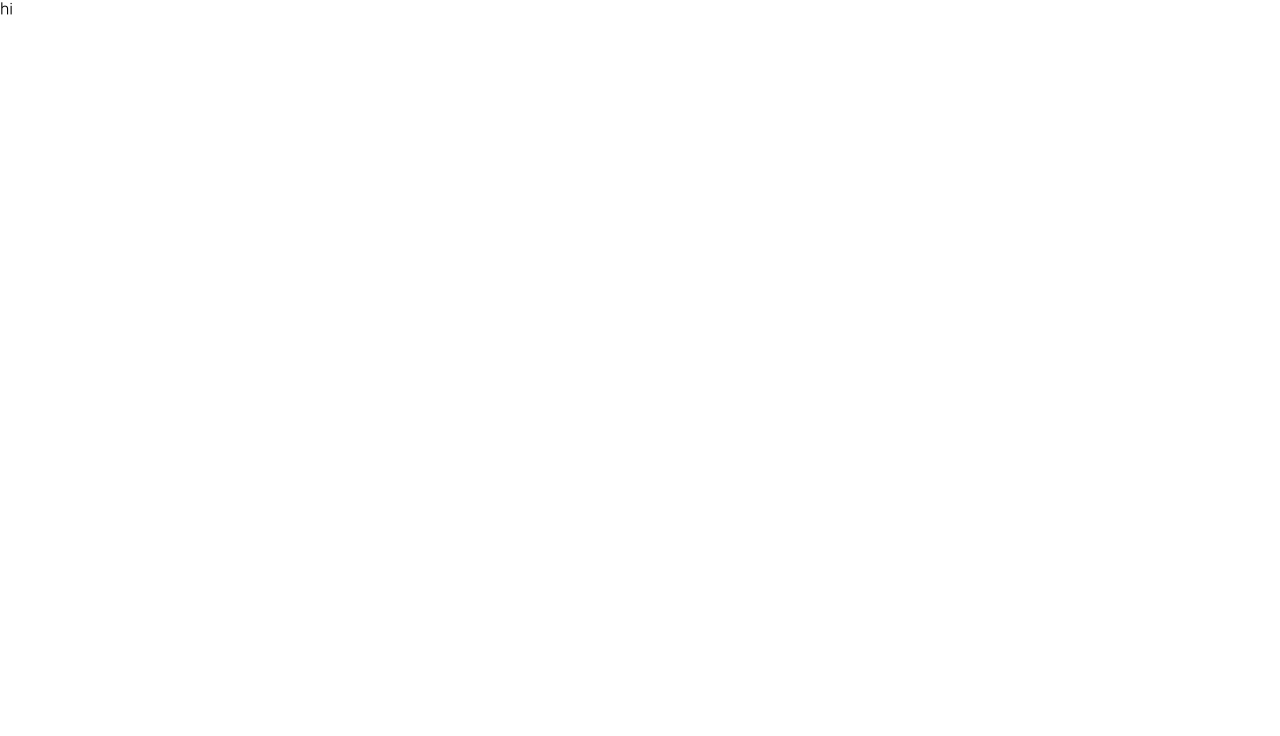
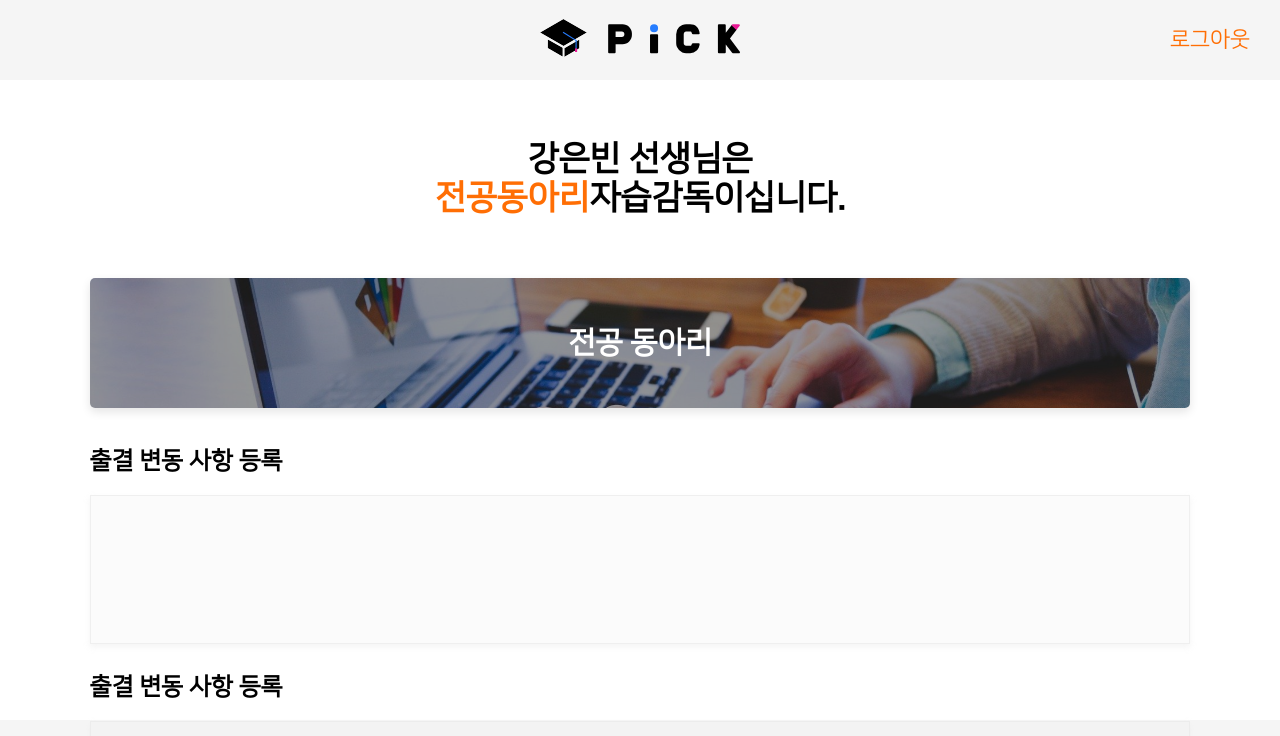
Before and after one commit to DSM-PICK/PICK2021-TABLET-CLIENT, a React (Create React App) app: page / in a window 1280 px wide. Shown: the top 736 px of the page. Built offline with nearby package versions, Linux system fonts and the light colour scheme.

Commit message:
[MODIFY] Footer 수정

```diff
--- a/src/App.tsx
+++ b/src/App.tsx
@@ -1,6 +1,12 @@
+import { Route } from "react-router";
+import { BrowserRouter } from "react-router-dom";
+import { MainPage } from "./components";
+
 function App() {
   return (
-    <div>hi</div>
+    <BrowserRouter>
+      <Route path="/" component={MainPage} exact />
+    </BrowserRouter>
   );
 }
 
--- a/src/components/header/Footer.tsx
+++ b/src/components/header/Footer.tsx
@@ -1,6 +1,8 @@
 import React from "react";
 import * as S from "./style";
 
-const Footer = () => {};
+const Footer = () => {
+  return <S.FooterWrapper></S.FooterWrapper>;
+};
 
 export default Footer;
```
